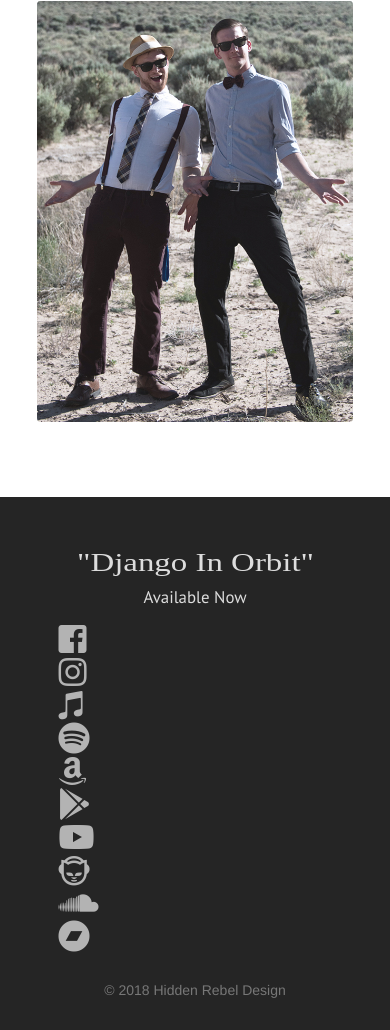
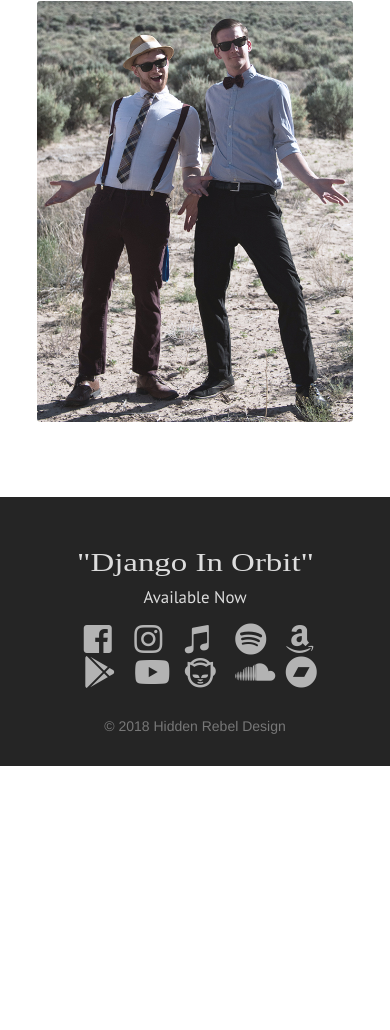
Before and after one commit to hiddenrebeldesign/Hot-House-West, a website: page about.html in a window 390 px wide. Shown: the part 3248-4278 px from the top of the page. After the commit the page ends 4014 px from the top, so only its background shows below. Drawn offline with Linux system fonts and the light colour scheme; some packages are replaced by stand-ins of ours; a script that the page names is missing; a web font is replaced by a local one.

Commit message:
added class to footer buy buttons
added .col-xs-2 to footer buy buttons

```diff
--- a/about.html
+++ b/about.html
@@ -233,43 +233,43 @@
 
         <!-- SOCIAL MEDIA & BUY BUTTONS -->
 				<div class="row">
-					<div class="col-sm-1 col-sm-offset-1">
+					<div class="col-sm-1 col-sm-offset-1 col-xs-2 col-xs-offset-1">
 						<a href="https://www.facebook.com/hothousewest/" class="buy-icon" target="blank">
 								<i class="fab fa-facebook-square fa-2x"></i></a>
 					</div>
-					<div class="col-sm-1">
+					<div class="col-sm-1 col-xs-2">
 						<a href="https://www.instagram.com/hot_house_west/" class="buy-icon" target="blank">
 							<i class="fab fa-instagram fa-2x"></i></a>
 					</div>
-					<div class="col-sm-1">
+					<div class="col-sm-1 col-xs-2">
 						<a href="https://itunes.apple.com/us/album/django-in-orbit/1437182694" class="buy-icon" target="blank">
 						<i class="fab fa-itunes-note fa-2x"></i></a>
 					</div>
-					<div class="col-sm-1">
+					<div class="col-sm-1 col-xs-2">
 						<a href="https://open.spotify.com/album/0VJFHwQMv712wOPMMDMj4c" class="buy-icon" target="blank">
 						<i class="fab fa-spotify fa-2x"></i></a>
 					</div>
-					<div class="col-sm-1">
+					<div class="col-sm-1 col-xs-2">
 						<a href="https://www.amazon.com/gp/product/B07HM9FWQF/ref=dm_ws_sp_ps_dp" class="buy-icon" target="blank">
 						<i class="fab fa-amazon fa-2x"></i></a>
 					</div>
-					<div class="col-sm-1">
+					<div class="col-sm-1 col-xs-2 col-xs-offset-1">
 						<a href="https://play.google.com/store/music/album/Hot_House_West_Django_in_Orbit?id=Bncltrkqeh3staufxm4ln5tuwbu" class="buy-icon" target="blank">
 						<i class="fab fa-google-play fa-2x"></i></a>
 					</div>
-					<div class="col-sm-1">
+					<div class="col-sm-1 col-xs-2">
 						<a href="https://music.youtube.com/playlist?list=OLAK5uy_my31YgMlg5yriieqMAgfVoXwgyEU0dgMo" class="buy-icon" target="blank">
 						<i class="fab fa-youtube fa-2x"></i></a>
 					</div>
-					<div class="col-sm-1">
+					<div class="col-sm-1 col-xs-2">
 						<a href="https://us.napster.com/artist/hot-house-west/album/django-in-orbit" class="buy-icon" target="blank">
         		<i class="fab fa-napster fa-2x"></i></a>
 					</div>
-					<div class="col-sm-1">
+					<div class="col-sm-1 col-xs-2">
 						<a href="https://soundcloud.com/hothousewest/sets/django-in-orbit" class="buy-icon" target="blank">
        			<i class="fab fa-soundcloud fa-2x"></i></a>
 					</div>
-					<div class="col-sm-1">
+					<div class="col-sm-1 col-xs-2">
 						<a href="https://hothousewest.bandcamp.com/releases" class="buy-icon" target="blank">
 						<i class="fab fa-bandcamp fa-2x"></i></a>
 					</div>
```
Also changed, not shown: contact.html (+10 -10 lines), events.html (+10 -10 lines), index.html (+10 -10 lines), music.html (+10 -10 lines), video.html (+10 -10 lines).
